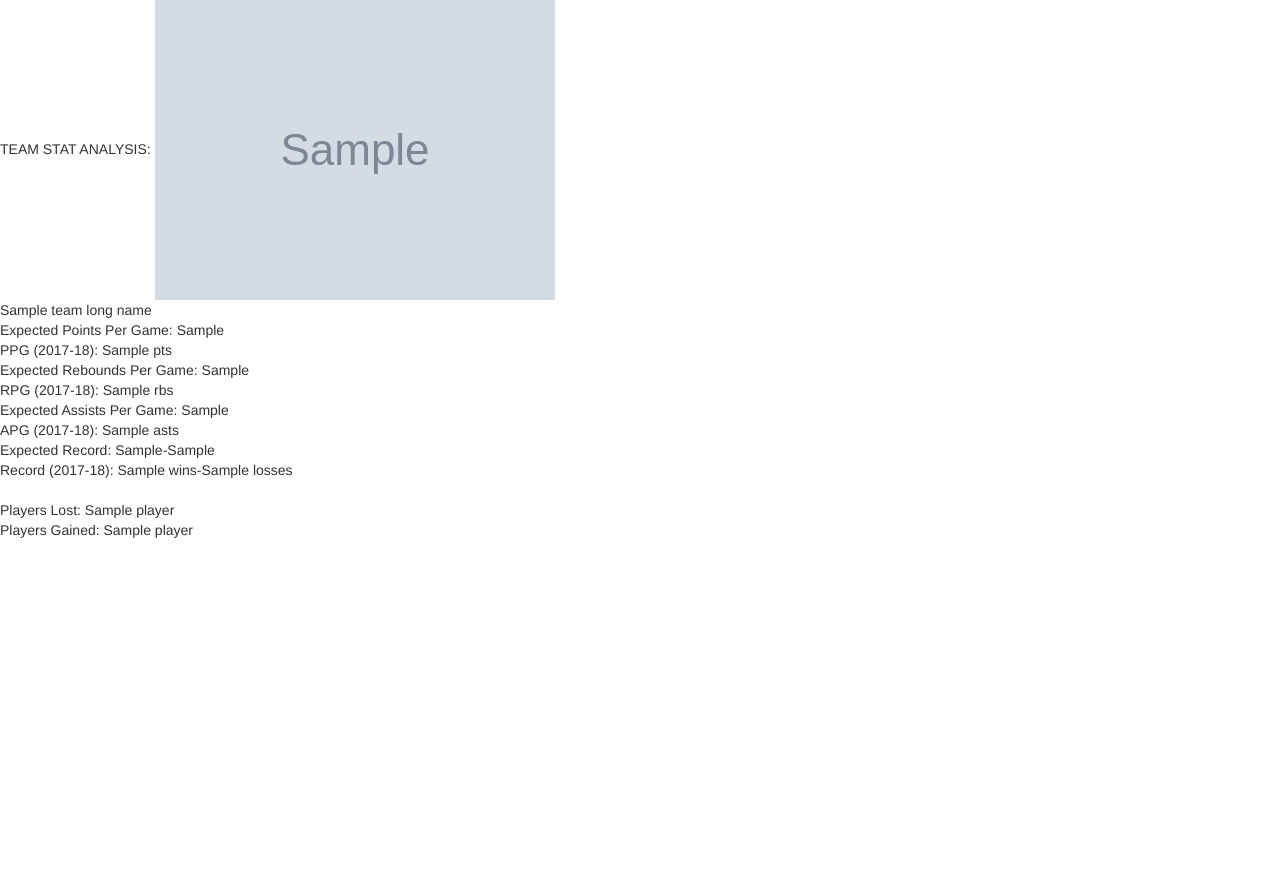
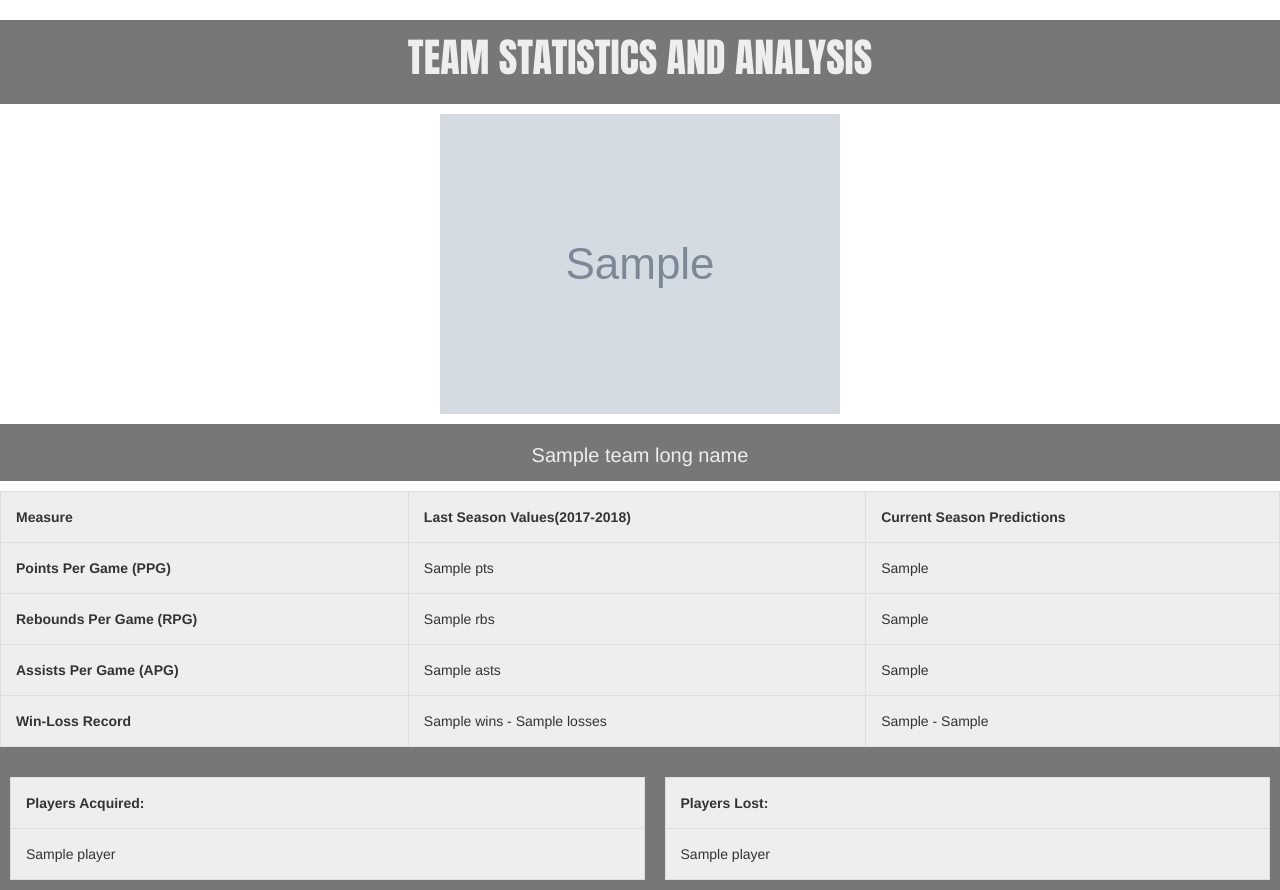
Before and after one commit to dylanbking97/database_project, a Flask app: template templates/team.html in a window 1280 px wide. Shown: the part 400-1290 px from the top of the page. Before the commit the page ends 938 px from the top, so only its background shows below. Run offline with Flask 2, Linux system fonts and the light colour scheme; the template is opened without the code that fills it: most values are stand-ins (such as "Sample title", 1, 10 or a date in 2020); grey boxes marked "Sample" are stand-in pictures; some libraries are stand-ins or nearby versions.

Commit message:
made look better

```diff
--- a/templates/team.html
+++ b/templates/team.html
@@ -48,17 +48,16 @@ h2 {
 
 .grid-container {
   display: grid;
-  grid-template-columns: auto auto auto auto auto;
-  background-color: #505050;
-  padding: 10px;
+  grid-template-columns: auto auto;
+  background-color: #777;
+  padding: 0px;
 }
 
 .grid-item {
-  background-color: #FFFFFF;
-  border: 2px solid #505050;
-  padding: 10px;
-  font-size: 120px;
-  text-align: center;
+  border: 10px solid #777;
+  padding: 0px;
+  float: left;
+  background-color: #777;
 }
 
 .topnav {
@@ -94,6 +93,23 @@ input[type=text] {
 .search-container button:hover {
   background: #ccc;
 }
+
+table, td, th {
+  border: 1px solid #ddd;
+  text-align: left;
+}
+
+table {
+  border-collapse: collapse;
+  width: 100%;
+  background-color: EEE;
+}
+
+th, td {
+  padding: 15px;
+  font-family:Helvetica;
+}
+
 </style>
 
 <body>
@@ -126,31 +142,83 @@ input[type=text] {
         </section>
     </div>
 
-        TEAM STAT ANALYSIS:
+    <div style="background-color:#777:">
+        <div style="background-color:#777">
+            <div style="background-color:#777;text-align:center">
+                <h1 style="font-weight:bold;font-family:Impact;padding-top:15px;padding-bottom:15px;font-size:40px;color:#EEE">
+                    TEAM STATISTICS AND ANALYSIS
+                </h1>
+                <div style="item-align:center;background-color:#FFF;padding-top:10px;padding-bottom:10px">
                     <img src={{team_logo_url}}>
+                </div>
+                <h1 style="font-size:20px;padding-bottom:15px;font-family:Helvetica;color:#EEE">
+                    {{team_long_name}}
+                </h1>
+            </div>
+        </div>
+
+        <table style="background-color:#EEE">
+            <tr>
+                <th>Measure</th>
+                <th>Last Season Values(2017-2018)</th>
+                <th>Current Season Predictions</th>
+            </tr>
+            <tr>
+                <td><b>Points Per Game (PPG)</b></td>
+                <td>{{pts}}</td>
+                <td>{{exp_pts}}</td>
+            </tr>
+            <tr>
+                <td><b>Rebounds Per Game (RPG)</b></td>
+                <td>{{rbs}}</td>
+                <td>{{exp_rbs}}</td>
+            </tr>
+            <tr>
+                <td><b>Assists Per Game (APG)</b></td>
+                <td>{{asts}}</td>
+                <td>{{exp_asts}}</td>
+            </tr>
+            <tr>
+                <td><b>Win-Loss Record</b></td>
+                <td>{{wins}} - {{losses}}</td>
+                <td>{{exp_wins}} - {{exp_loss}}</td>
+            </tr>
+        </table>
+
+        <div style="background-color:#777">
             <br>
-        {{team_long_name}}
-        <br>
+        </div>
 
-        Expected Points Per Game: {{exp_pts}}<br>
-        PPG (2017-18): {{pts}}<br>
-        Expected Rebounds Per Game: {{exp_rbs}}<br>
-        RPG (2017-18): {{rbs}}<br>
-        Expected Assists Per Game: {{exp_asts}}<br>
-        APG (2017-18): {{asts}}<br>
-        Expected Record: {{exp_wins}}-{{exp_loss}}<br>
-        Record (2017-18): {{wins}}-{{losses}}<br>
-        <br>
-        Players Lost:
+        <div class="grid-container">
+            <div class="grid-item">
+                <table>
+                    <tr style="background-color:#EEE">
+                        <th>Players Acquired:</th>
+                    </tr>
+                    {%for player in gained_players%}
+                    <tr style="background-color:#EEE">
+                        <td>{{player}}</td>
+                    </tr>
+                    {%endfor%}
+                </table>
+
+            </div>
+            <div class="grid-item">
+                <table>
+                    <tr style="background-color:#EEE">
+                        <th>Players Lost:</th>
+                    </tr>
                     {%for player in lost_players%}
-            {{player}}
-        {%endfor%}<br>
+                    <tr style="background-color:#EEE">
+                        <td>{{player}}</td>
+                    </tr>
+                    {%endfor%}
+                </table>
 
-        Players Gained:
-        {%for player in gained_players%}
-            {{player}}
-        {%endfor%}
-        <br>
+            </div>
+        </div>
+    </div>
+
 
     <!--
     team_row = Teams.query.filter_by(name=selectedTeam),
@@ -175,7 +243,6 @@ input[type=text] {
 
     <!-- /container full -->
 
-
     <!-- script references -->
     <script src="//ajax.googleapis.com/ajax/libs/jquery/2.0.2/jquery.min.js"></script>
     <script src="{{ url_for('static', filename='js/bootstrap.min.js') }}"></script>
```
Lines whose indentation alone changed are shown as unchanged.
